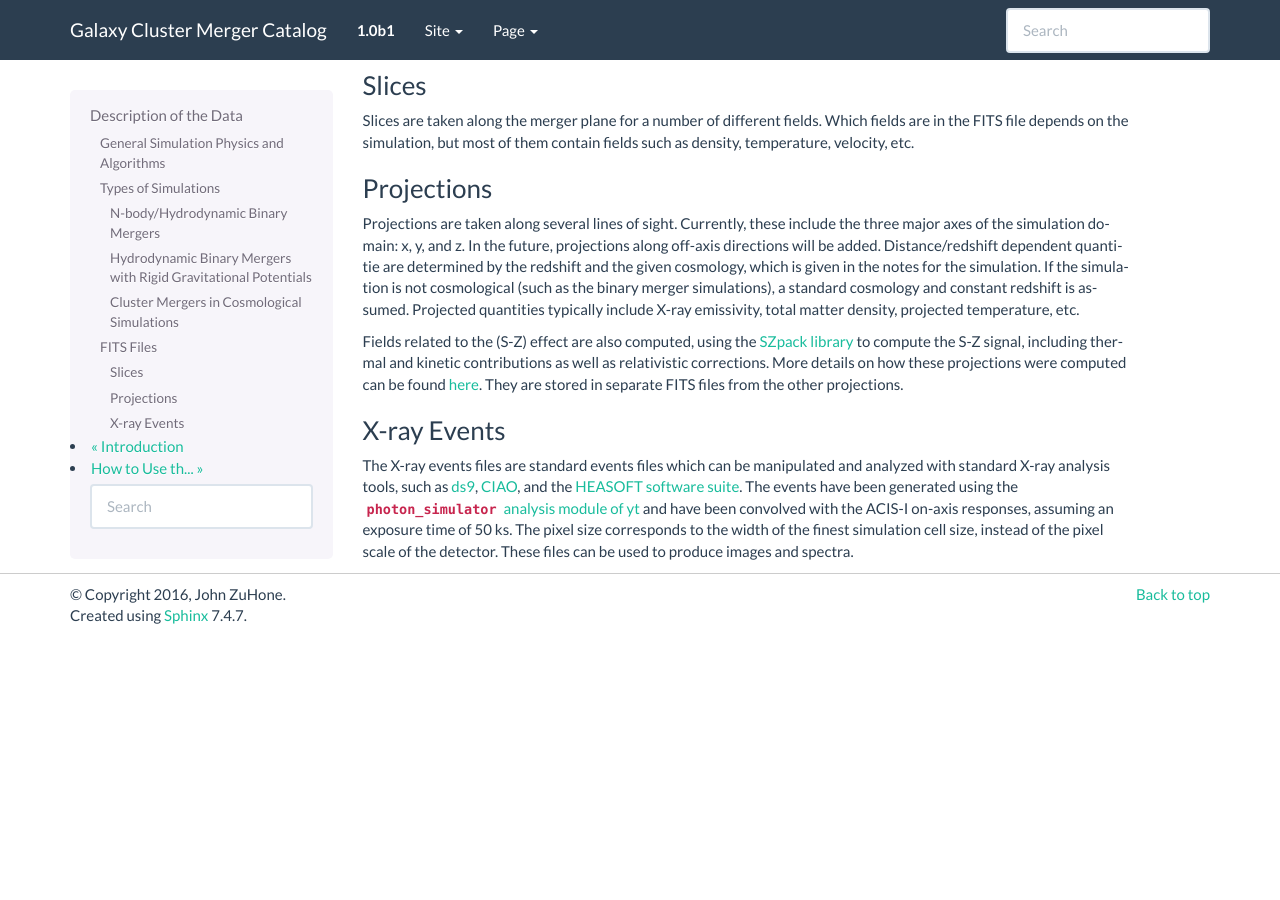
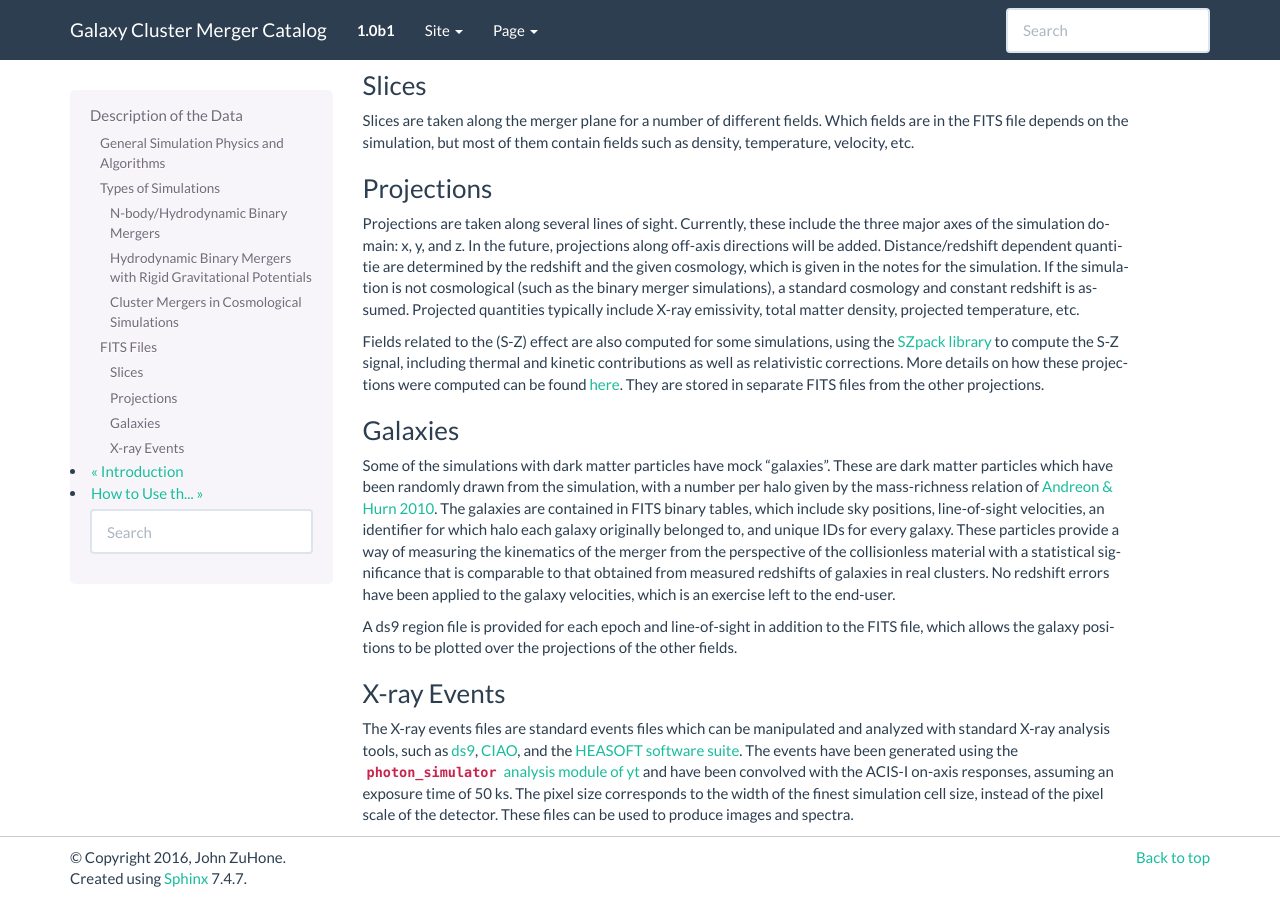
Before and after one commit to jzuhone/cluster_merger_catalog, a Sphinx documentation site: the page built from source/description.rst, in a window 1280 px wide and 900 px high, scrolled down 1524 px. Built offline with Sphinx 7.4.7, drawn with Linux system fonts in a browser that asks for light colours; pages that are not in the unit, such as notebooks, are missing from menus; before the commit the page ends 2161 px from its top, so only the background shows below that.

Commit message:
Description of galaxies, qualifiers about SZ

```diff
--- a/source/description.rst
+++ b/source/description.rst
@@ -103,10 +103,25 @@ the redshift and the given cosmology, which is given in the notes for the simula
 is not cosmological (such as the binary merger simulations), a standard cosmology and constant redshift is assumed.
 Projected quantities typically include X-ray emissivity, total matter density, projected temperature, etc.
 
-Fields related to the (S-Z) effect are also computed, using the `SZpack library <http://www.cita.utoronto.ca/~jchluba/Science_Jens/SZpack/SZpack.html>`_
-to compute the S-Z signal, including thermal and kinetic contributions as well as relativistic
-corrections. More details on how these projections were computed can be found `here <http://yt-project.org/doc/analyzing/analysis_modules/sunyaev_zeldovich.html>`_.
+Fields related to the (S-Z) effect are also computed for some simulations, using the
+`SZpack library <http://www.cita.utoronto.ca/~jchluba/Science_Jens/SZpack/SZpack.html>`_ to compute the S-Z signal,
+including thermal and kinetic contributions as well as relativistic corrections. More details on how these projections
+were computed can be found `here <http://yt-project.org/doc/analyzing/analysis_modules/sunyaev_zeldovich.html>`_.
 They are stored in separate FITS files from the other projections.
+
+Galaxies
+++++++++
+
+Some of the simulations with dark matter particles have mock "galaxies". These are dark matter particles which have been
+randomly drawn from the simulation, with a number per halo given by the mass-richness relation of
+`Andreon & Hurn 2010 <http://adsabs.harvard.edu/abs/2010MNRAS.404.1922A>`_. The galaxies are contained in FITS binary tables,
+which include sky positions, line-of-sight velocities, an identifier for which halo each galaxy originally belonged to, and
+unique IDs for every galaxy. These particles provide a way of measuring the kinematics of the merger from the perspective of
+the collisionless material with a statistical significance that is comparable to that obtained from measured redshifts of
+galaxies in real clusters. No redshift errors have been applied to the galaxy velocities, which is an exercise left to the end-user.
+
+A ds9 region file is provided for each epoch and line-of-sight in addition to the FITS file, which allows the galaxy positions
+to be plotted over the projections of the other fields.
 
 .. |photon_simulator| replace:: ``photon_simulator`` analysis module of yt
 .. _photon_simulator: http://yt-project.org/doc/analyzing/analysis_modules/photon_simulator.html
```
